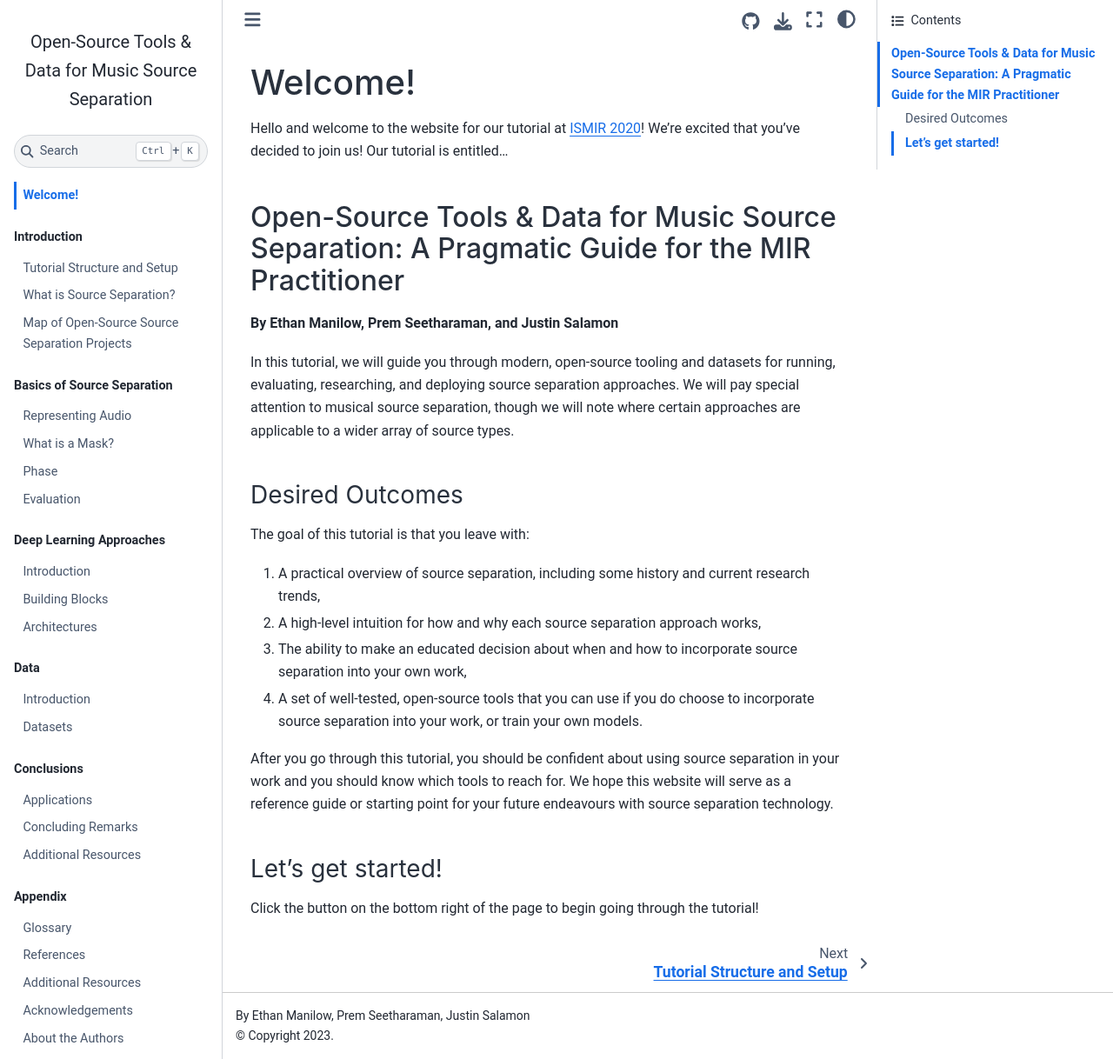
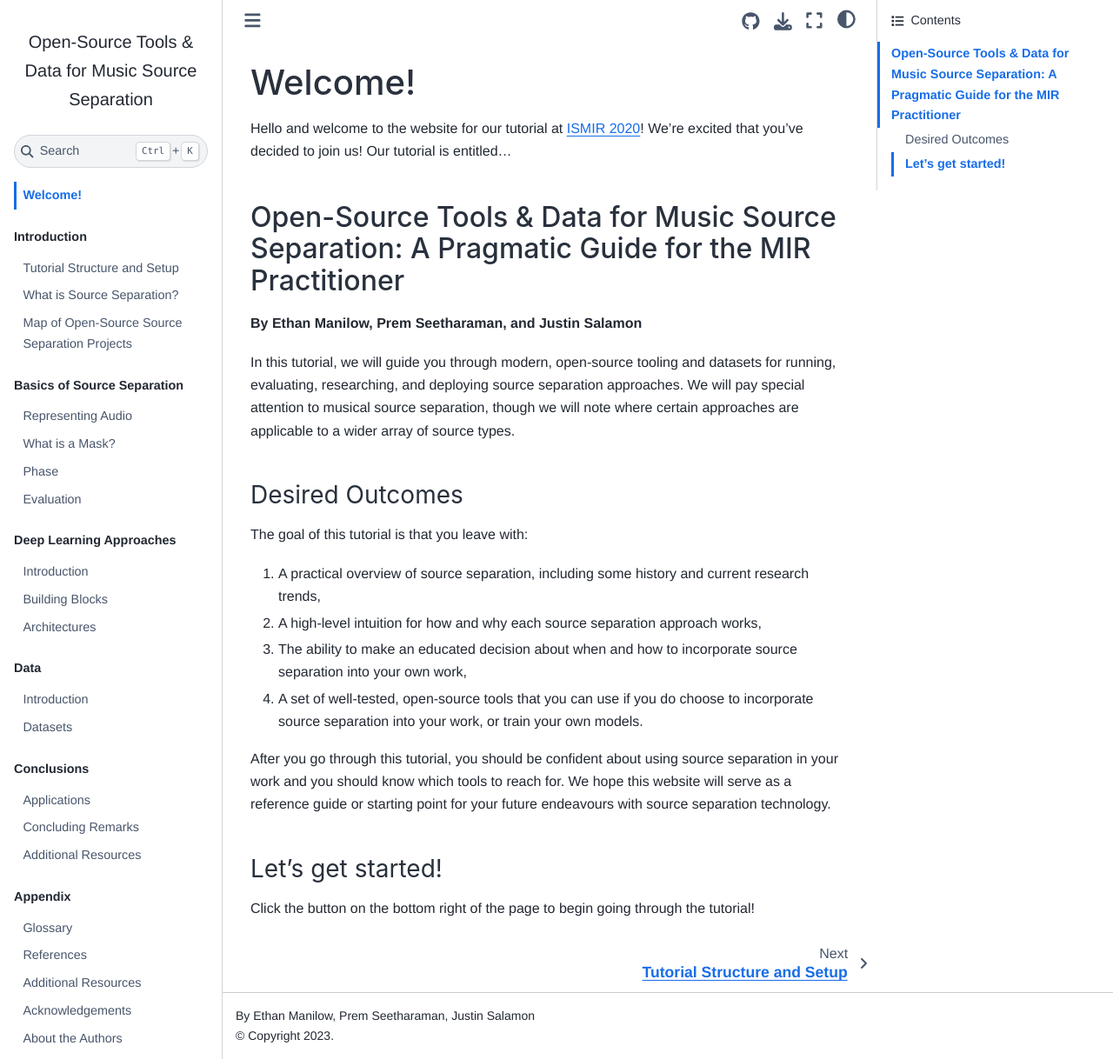
Before and after one commit to source-separation/tutorial, a Jupyter Book: the page built from book/landing.md, in a window 1280 px wide and 1218 px high. Shown: the whole window at 87% size. Built offline with Jupyter Book 1.0.4 settings and Sphinx 7.4.7 and the Sphinx Book theme 1.1.4, drawn with Linux system fonts in a browser that asks for light colours; pages that are not in the unit, such as notebooks, are missing from menus.

Commit message:
Update font

```diff
--- a/book/_static/myfile.css
+++ b/book/_static/myfile.css
@@ -1,3 +1,3 @@
 body {
-  font-family: 'Roboto', sans-serif;
+  font-family: 'Helvetica', sans-serif;
 }
```
